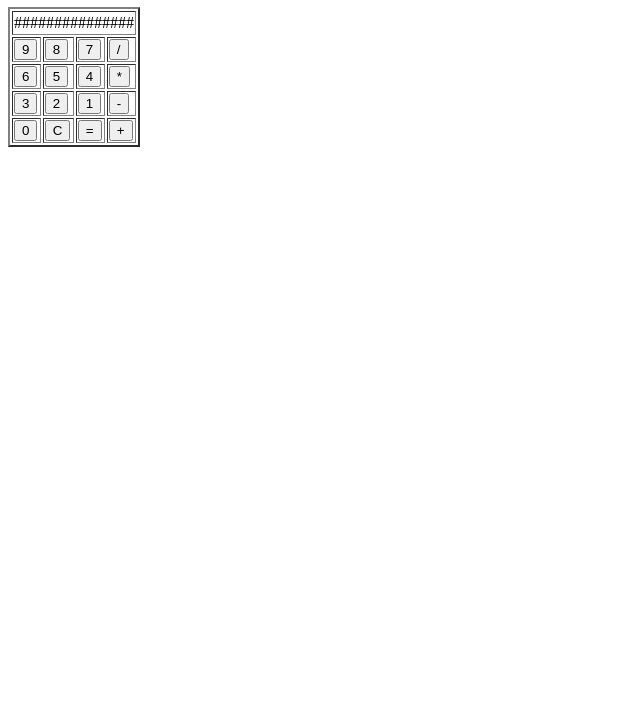
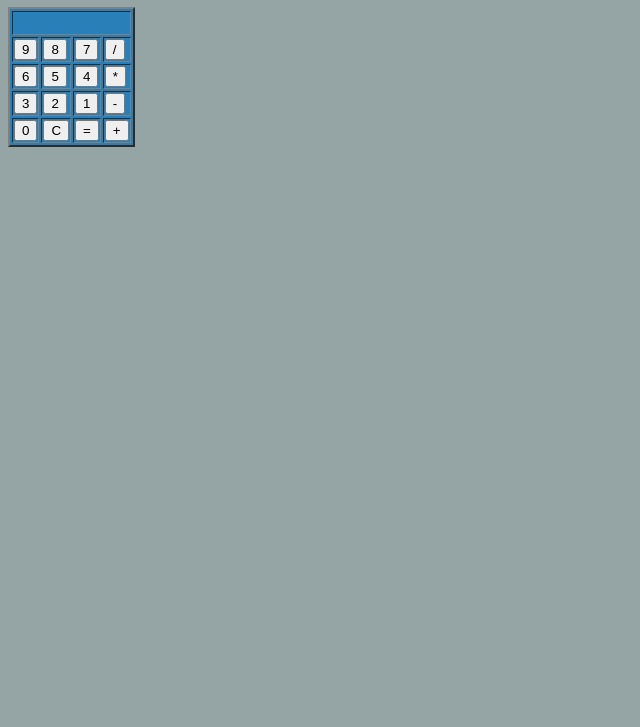
Before and after one commit to XxRawrrrxX/javascript-html-calculator, a plain HTML site: page index.html in a window 1280 px wide. Shown: the part 73-800 px from the top of the page, without its empty margins (0-640 px from the left). Drawn offline with Linux system fonts and the light colour scheme.

Commit message:
fixed the display bar

```diff
--- a/index.html
+++ b/index.html
@@ -2,13 +2,14 @@
 <html>
     <head>
        <title>My Calculator</title>
+       <link rel="stylesheet" href="style.css" type="text/css" />
     </head>
     <body>
         <h1 id="title">My Calculator</h1>
         <div id="keypad">
            <table border="2">
                <tr>
-                   <td colspan="4" id="display-bar" height="20px">###############</td>
+                   <td colspan="4" id="display-bar" height="20px"></td>
                </tr>
                <tr>
                    <td><input type="button" value="9" onclick="display(9)"/></td>
```
